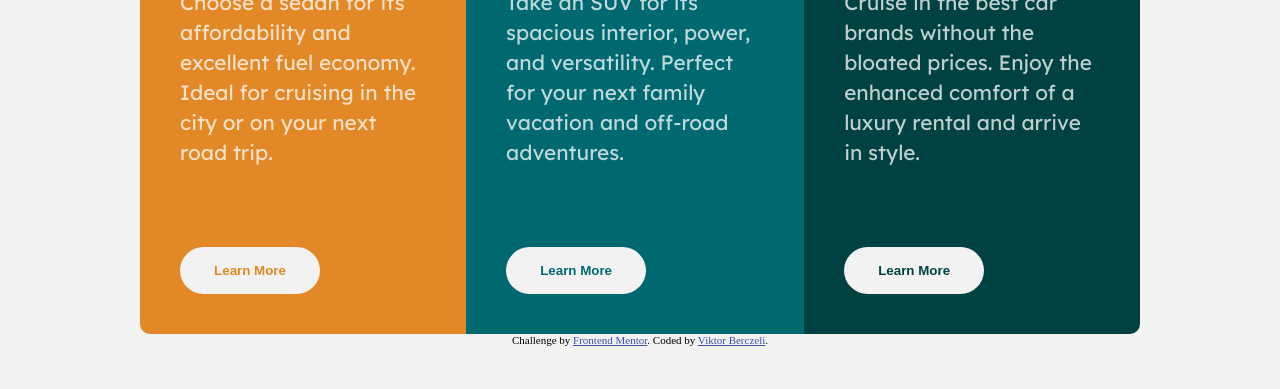
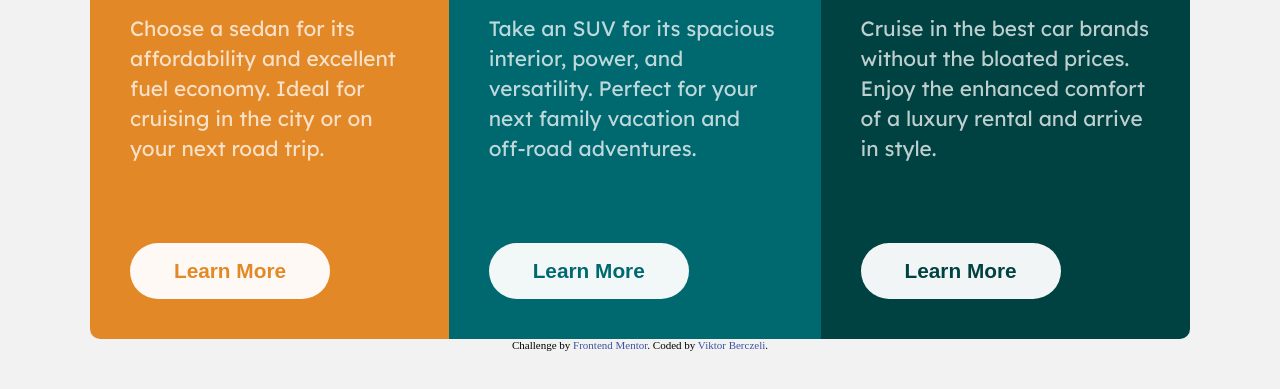
Before and after one commit to syzgod/webproject2, a plain HTML site: page index.html in a window 1280 px wide. Shown: the part 365-754 px from the top of the page. Drawn offline with Linux system fonts and the light colour scheme.

Commit message:
Add files via upload

```diff
--- a/index.html
+++ b/index.html
@@ -49,7 +49,9 @@
           Choose a sedan for its affordability and excellent fuel economy. Ideal
           for cruising in the city or on your next road trip.
         </p>
-        <button class="learn-button button-orange">Learn More</button>
+        <a href="#">
+          <button class="learn-button button-orange">Learn More</button>
+        </a>
       </div>
 
       <div class="cards card-second">
@@ -61,7 +63,9 @@
           Take an SUV for its spacious interior, power, and versatility. Perfect
           for your next family vacation and off-road adventures.
         </p>
-        <button class="learn-button button-teal">Learn More</button>
+        <a href="#"
+          ><button class="learn-button button-teal">Learn More</button></a
+        >
       </div>
 
       <div class="cards card-third">
@@ -73,7 +77,9 @@
           Cruise in the best car brands without the bloated prices. Enjoy the
           enhanced comfort of a luxury rental and arrive in style.
         </p>
-        <button class="learn-button button-darkgreen">Learn More</button>
+        <a href="#"
+          ><button class="learn-button button-darkgreen">Learn More</button></a
+        >
       </div>
     </div>
     <footer>
--- a/styles.css
+++ b/styles.css
@@ -1,7 +1,8 @@
 body {
   display: flex;
   flex-direction: column;
-  font-size: 15px;
+  justify-content: center;
+  align-content: center;
   margin: 20px;
   background-color: hsl(0, 0%, 95%);
 }
@@ -27,12 +28,12 @@ p {
 }
 
 button {
-  border-radius: 30px;
+  border-radius: 50px;
   padding: 15px;
   margin: 40px;
   border-style: hidden;
   background-color: hsl(0, 0%, 95%);
-  width: 140px;
+  width: 200px;
   display: flex;
   justify-content: center;
   border: 1px solid transparent;
@@ -46,19 +47,13 @@ button:hover {
 }
 
 .learn-button {
+  font-size: 1.3rem;
   font-weight: bold;
+  mix-blend-mode: screen;
 }
 
-.button-orange {
-  color: hsl(31, 77%, 52%);
-}
-
-.button-teal {
-  color: hsl(184, 100%, 22%);
-}
-
-.button-darkgreen {
-  color: hsl(179, 100%, 13%);
+a {
+  text-decoration: none;
 }
 
 .card-first {
@@ -101,15 +96,17 @@ button:hover {
   margin: 30px 0 30px 0;
 }
 
-@media screen and (min-width: 850px) {
+@media screen and (min-width: 1148px) {
   body {
+    font-size: 15px;
     display: flex;
     justify-content: center;
     align-content: center;
-    position: fixed;
-    width: 1000px;
     margin: auto;
-    inset: 0;
+    padding: 1rem;
+    min-height: 100vh;
+    max-width: 100vw;
+    width: 1100px;
   }
 
   .card-container {
```
